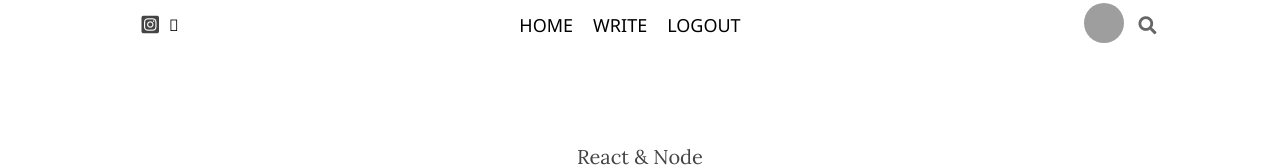
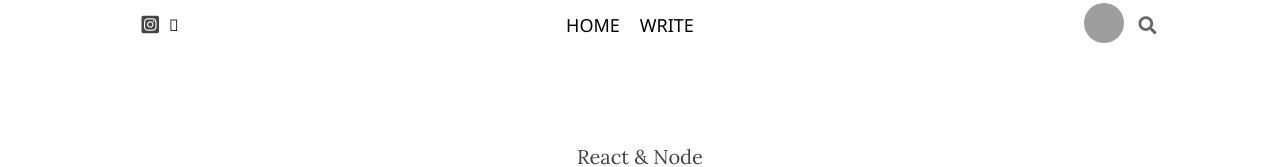
Before and after one commit to Gerald-ux-ux/phase2project, a React (Create React App) app: page / in a window 1280 px wide. Shown: the top 167 px of the page. Built offline with nearby package versions, Linux system fonts and the light colour scheme; grey boxes are pictures that could not be loaded.

Commit message:
removed logout

```diff
--- a/src/Components/Topbar.js
+++ b/src/Components/Topbar.js
@@ -26,7 +26,7 @@ const Topbar = (user) => {
               WRITE
             </Link>
           </li>
-          {user && <li className="topListItem">LOGOUT</li>}
+          {/* {user && <li className="topListItem">LOGOUT</li>} */}
         </ul>
       </div>
       <div className="topRight">
```
